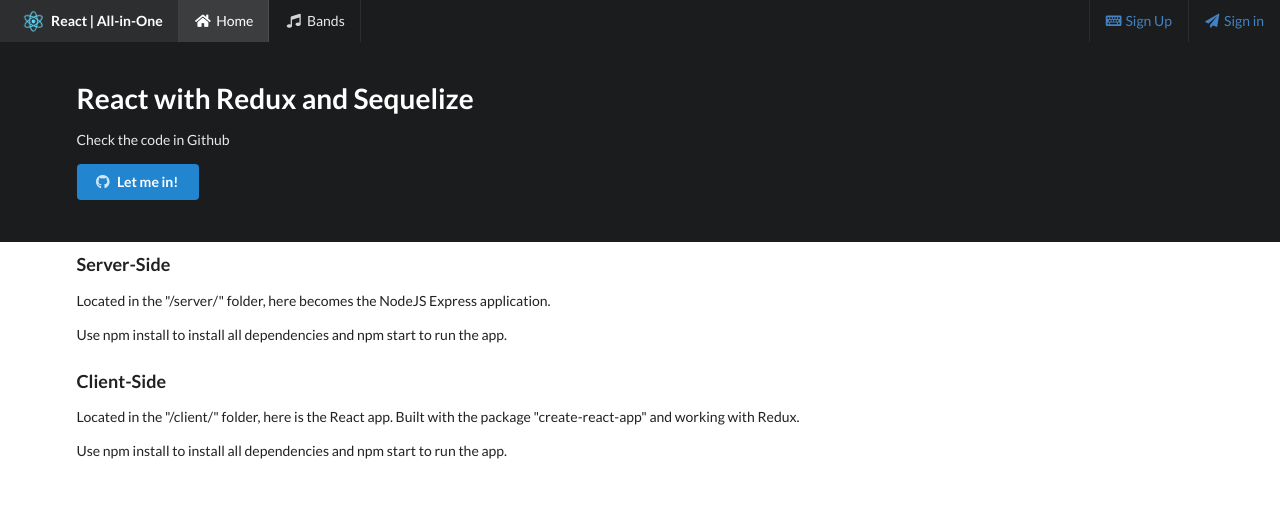
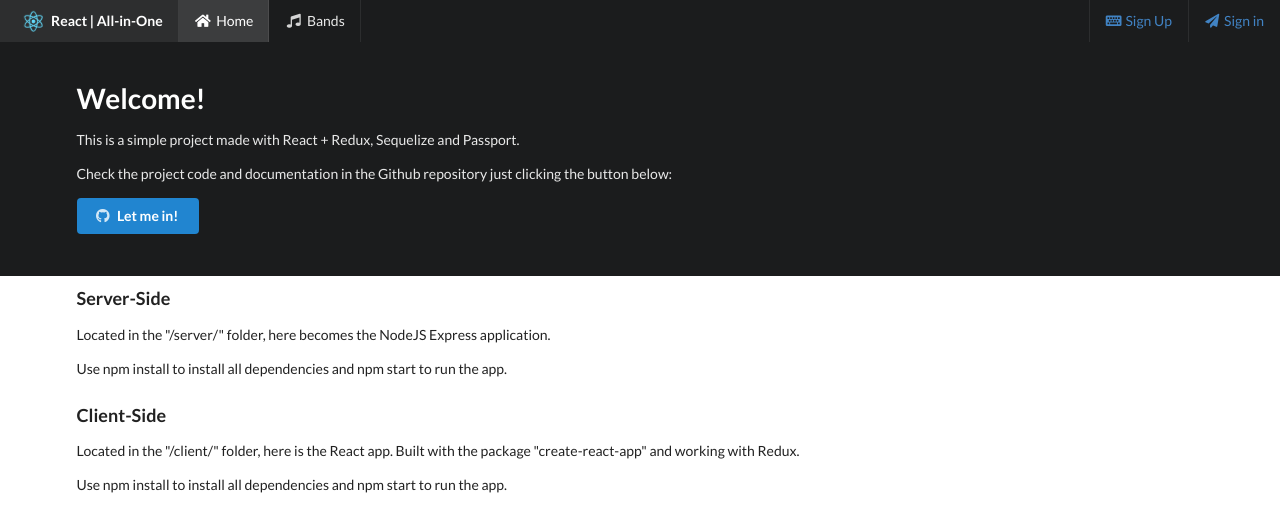
Before and after one commit to rpichioli/react-with-nodejs-and-sequelize, a React (Create React App) app in the folder client/: page / in a window 1280 px wide. Shown: the top 532 px of the page. Built offline with nearby package versions, Linux system fonts and the light colour scheme.

Commit message:
Homepage few content changes

```diff
--- a/client/src/components/Band/BandList.js
+++ b/client/src/components/Band/BandList.js
@@ -6,8 +6,6 @@
 
 // Actions
 import { fetchBands } from '../../actions/bands';
-// Components
-//import BandsList from './BandList';
 
 class BandsListPage extends React.Component {
 
--- a/client/src/components/Home/Home.js
+++ b/client/src/components/Home/Home.js
@@ -6,8 +6,9 @@
 			<div>
 				<div className="ui inverted vertical masthead aligned segment">
 						<div className="ui container">
-							<h1 className="ui inverted header">React with Redux and Sequelize</h1>
-							<p>Check the code in Github</p>
+							<h1 className="ui inverted header">Welcome!</h1>
+							<p>This is a simple project made with React + Redux, Sequelize and Passport.</p>
+							<p>Check the project code and documentation in the Github repository just clicking the button below:</p>
 							<a className="ui github button primary" href="https://github.com/rpichioli/react-with-sequelize-and-passport" target="_blank">
 								<i className="github icon"></i>
 								Let me in!
```
